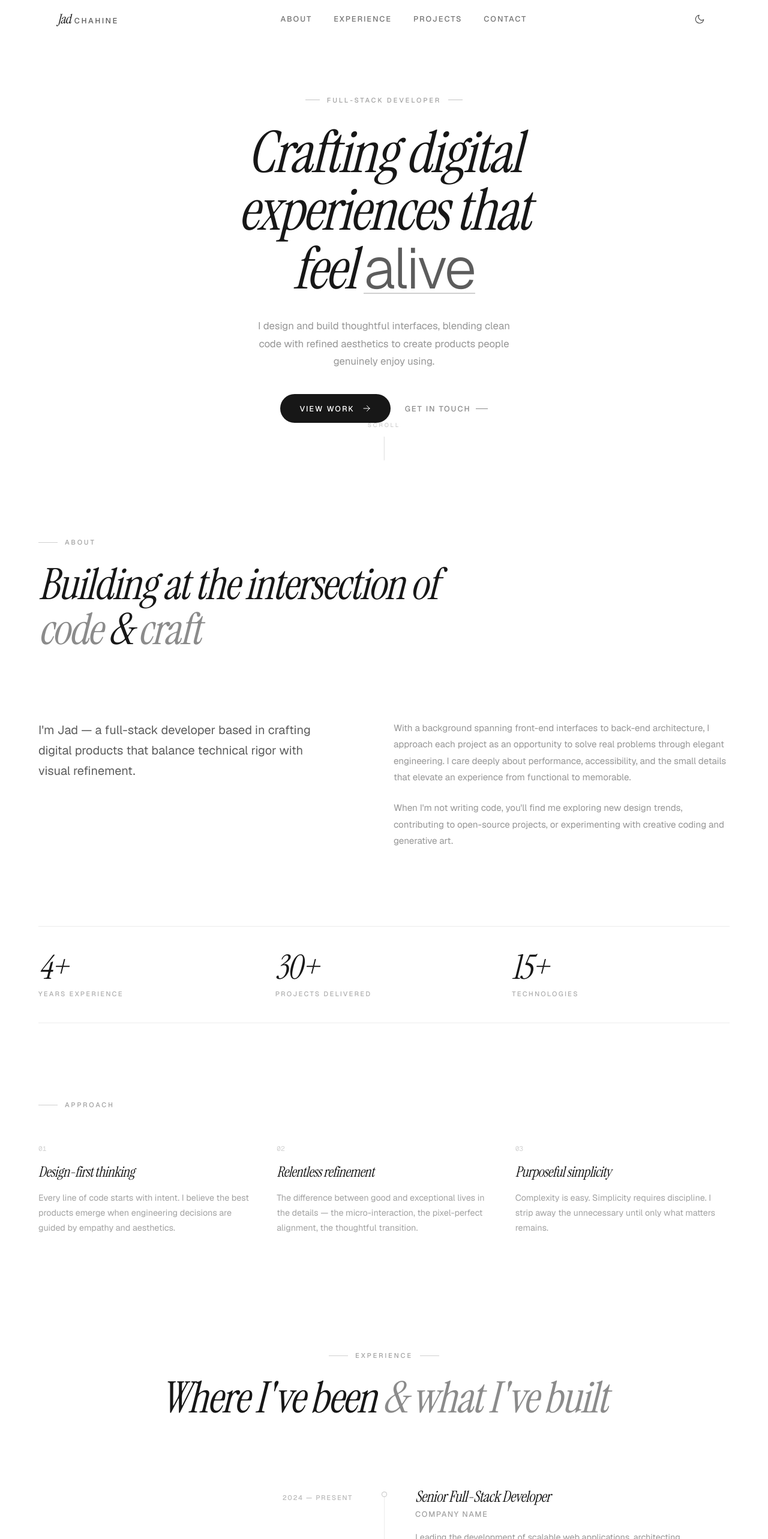
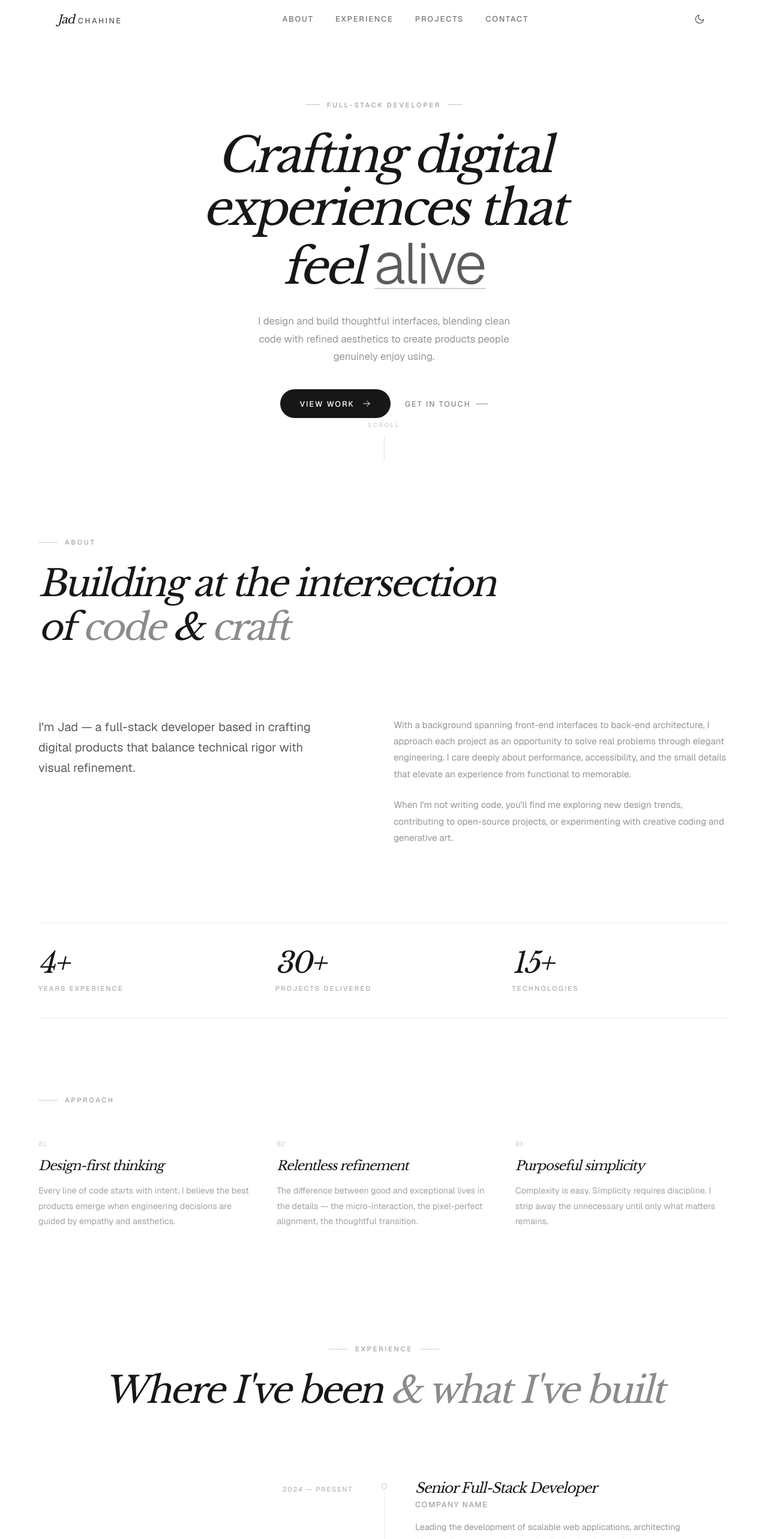
Before and after one commit to jadchahine111/portfolio-2, a Next.js app: page / in a window 1280 px wide. Shown: the top 2566 px of the page at 60% size. Built offline with nearby package versions, Linux system fonts and the light colour scheme.

Commit message:
Update font styles across multiple components to use Libre Baskerville instead of Instrument Serif. Adjust text sizes and spacing for improved visual consistency in AboutSection, ContactSection, ExperienceSection, Footer, Header, HeroSection, ProjectsSection, and SummariesCTA.

```diff
--- a/app/globals.css
+++ b/app/globals.css
@@ -17,7 +17,7 @@
   --color-foreground: var(--foreground);
   --font-sans: var(--font-geist-sans);
   --font-mono: var(--font-geist-mono);
-  --font-serif: var(--font-instrument-serif);
+  --font-serif: var(--font-libre-baskerville);
 }
 
 body {
--- a/components/about-section.tsx
+++ b/components/about-section.tsx
@@ -78,7 +78,7 @@ export function AboutSection() {
           </div>
 
           <h2
-            className={`font-serif text-[clamp(2.2rem,6vw,4.5rem)] italic leading-[1.05] tracking-tight text-foreground max-w-3xl transition-all duration-700 ease-out ${
+            className={`font-serif italic text-[clamp(1.9rem,5vw,3.8rem)] leading-[1.2] tracking-tighter text-foreground max-w-3xl transition-all duration-700 ease-out ${
               headingVisible
                 ? "opacity-100 translate-y-0"
                 : "opacity-0 translate-y-8"
@@ -160,7 +160,7 @@ export function AboutSection() {
                 }`}
                 style={{ transitionDelay: `${200 + i * 120}ms` }}
               >
-                <span className="block font-serif text-[clamp(2.5rem,5vw,3.5rem)] italic leading-none tracking-tight text-foreground">
+                <span className="block font-serif italic text-[clamp(2.1rem,4.5vw,3rem)] leading-[1.1] tracking-tighter text-foreground">
                   {stat.value}
                 </span>
                 <span className="mt-2 block text-[0.7rem] font-medium uppercase tracking-[0.2em] text-foreground/35">
@@ -206,7 +206,7 @@ export function AboutSection() {
                 <span className="block text-[0.7rem] font-mono text-foreground/20 mb-4">
                   {item.number}
                 </span>
-                <h3 className="font-serif text-[1.35rem] sm:text-[1.5rem] italic tracking-tight text-foreground mb-4 leading-[1.2]">
+                <h3 className="font-serif italic text-[1.2rem] sm:text-[1.35rem] tracking-tighter text-foreground mb-4 leading-[1.2]">
                   {item.title}
                 </h3>
                 <p className="text-[0.9rem] leading-[1.75] text-foreground/40">
@@ -220,7 +220,7 @@ export function AboutSection() {
         {/* Closing statement — commented out for now */}
         {/* <div ref={closing.ref} className="mt-28 sm:mt-36 max-w-2xl mx-auto text-center">
           <p
-            className={`font-serif text-[clamp(1.4rem,3.5vw,2rem)] italic leading-[1.45] tracking-tight text-foreground/70 transition-all duration-700 ease-out ${
+            className={`font-serif italic text-[clamp(1.2rem,3vw,1.75rem)] leading-[1.45] tracking-tighter text-foreground/70 transition-all duration-700 ease-out ${
               closing.visible
                 ? "opacity-100 translate-y-0"
                 : "opacity-0 translate-y-6"
--- a/components/contact-section.tsx
+++ b/components/contact-section.tsx
@@ -109,7 +109,7 @@ export function ContactSection() {
           </div>
 
           <h2
-            className={`font-serif text-[clamp(2.2rem,6vw,4.5rem)] italic leading-[1.05] tracking-tight text-foreground max-w-3xl transition-all duration-700 ease-out ${
+            className={`font-serif italic text-[clamp(1.9rem,5vw,3.8rem)] leading-[1.2] tracking-tighter text-foreground max-w-3xl transition-all duration-700 ease-out ${
               heading.visible
                 ? "opacity-100 translate-y-0"
                 : "opacity-0 translate-y-8"
--- a/components/experience-section.tsx
+++ b/components/experience-section.tsx
@@ -70,7 +70,7 @@ function ExperienceContent({
 }) {
   return (
     <div className={align === "left" ? "md:text-right" : "md:text-left"}>
-      <h3 className="font-serif text-[1.35rem] sm:text-[1.6rem] italic tracking-tight text-foreground leading-[1.2] mb-1">
+      <h3 className="font-serif italic text-[1.2rem] sm:text-[1.45rem] tracking-tighter text-foreground leading-[1.2] mb-1">
         {experience.role}
       </h3>
 
@@ -213,7 +213,7 @@ export function ExperienceSection() {
           </div>
 
           <h2
-            className={`font-serif text-[clamp(2.2rem,6vw,4.5rem)] italic leading-[1.05] tracking-tight text-foreground transition-all duration-700 ease-out ${
+            className={`font-serif italic text-[clamp(1.9rem,5vw,3.8rem)] leading-[1.2] tracking-tighter text-foreground transition-all duration-700 ease-out ${
               headingVisible
                 ? "opacity-100 translate-y-0"
                 : "opacity-0 translate-y-8"
--- a/components/footer.tsx
+++ b/components/footer.tsx
@@ -58,7 +58,7 @@ export function Footer() {
               href="/"
               className="group inline-flex items-baseline gap-1.5"
             >
-              <span className="font-serif text-[1.35rem] italic tracking-tight text-foreground transition-opacity group-hover:opacity-70">
+              <span className="font-serif italic text-[1.2rem] tracking-tighter text-foreground transition-opacity group-hover:opacity-70">
                 Jad
               </span>
               <span className="text-[0.8rem] font-medium uppercase tracking-[0.2em] text-foreground/70 transition-opacity group-hover:opacity-70">
--- a/components/header.tsx
+++ b/components/header.tsx
@@ -1,8 +1,10 @@
 "use client";
 
 import { useTheme } from "next-themes";
-import { useEffect, useState, useRef } from "react";
+import { useEffect, useState, useRef, useSyncExternalStore } from "react";
 import Link from "next/link";
+
+const emptySubscribe = () => () => {};
 
 const navItems = [
   { label: "About", href: "#about" },
@@ -13,12 +15,10 @@ const navItems = [
 
 export function Header() {
   const { resolvedTheme, setTheme } = useTheme();
-  const [mounted, setMounted] = useState(false);
+  const mounted = useSyncExternalStore(emptySubscribe, () => true, () => false);
   const [mobileOpen, setMobileOpen] = useState(false);
   const [scrolled, setScrolled] = useState(false);
   const menuRef = useRef<HTMLDivElement>(null);
-
-  useEffect(() => setMounted(true), []);
 
   useEffect(() => {
     const onScroll = () => setScrolled(window.scrollY > 10);
@@ -101,7 +101,7 @@ export function Header() {
               className="group relative flex items-baseline gap-1.5"
               onClick={() => setMobileOpen(false)}
             >
-              <span className="font-serif text-[1.35rem] italic tracking-tight text-foreground transition-opacity group-hover:opacity-70">
+              <span className="font-serif italic text-[1.2rem] tracking-tighter text-foreground transition-opacity group-hover:opacity-70">
                 Jad
               </span>
               <span className="text-[0.8rem] font-medium uppercase tracking-[0.2em] text-foreground/70 transition-opacity group-hover:opacity-70">
@@ -137,7 +137,7 @@ export function Header() {
               {/* Theme toggle */}
               <button
                 onClick={() => setTheme(isDark ? "light" : "dark")}
-                className="relative flex h-9 w-9 items-center justify-center rounded-full transition-colors hover:bg-foreground/[0.06] cursor-pointer"
+                className="relative flex h-9 w-9 items-center justify-center rounded-full transition-colors hover:bg-foreground/6 cursor-pointer"
                 aria-label="Toggle theme"
               >
                 {mounted ? (
@@ -193,7 +193,7 @@ export function Header() {
               {/* Mobile hamburger */}
               <button
                 onClick={() => setMobileOpen((v) => !v)}
-                className="relative flex h-9 w-9 items-center justify-center rounded-full transition-colors hover:bg-foreground/[0.06] cursor-pointer md:hidden"
+                className="relative flex h-9 w-9 items-center justify-center rounded-full transition-colors hover:bg-foreground/6 cursor-pointer md:hidden"
                 aria-label={mobileOpen ? "Close menu" : "Open menu"}
                 aria-expanded={mobileOpen}
               >
@@ -248,10 +248,10 @@ export function Header() {
                   <span className="text-[0.7rem] font-mono text-foreground/30 tabular-nums">
                     {String(i + 1).padStart(2, "0")}
                   </span>
-                  <span className="font-serif text-[2.2rem] italic text-foreground/90 transition-colors group-hover:text-foreground tracking-tight">
+                  <span className="font-serif italic text-[1.9rem] text-foreground/90 transition-colors group-hover:text-foreground tracking-tighter">
                     {item.label}
                   </span>
-                  <span className="flex-1 h-px bg-foreground/[0.06] mx-4" />
+                  <span className="flex-1 h-px bg-foreground/6 mx-4" />
                   <svg
                     className="w-4 h-4 text-foreground/20 transition-all group-hover:text-foreground/60 group-hover:translate-x-1"
                     fill="none"
@@ -271,7 +271,7 @@ export function Header() {
 
             {/* Bottom info on mobile */}
             <div
-              className="menu-item-enter absolute bottom-12 left-8 right-8 flex items-center justify-between border-t border-foreground/[0.06] pt-6"
+              className="menu-item-enter absolute bottom-12 left-8 right-8 flex items-center justify-between border-t border-foreground/6 pt-6"
               style={{ animationDelay: `${80 + navItems.length * 60 + 40}ms` }}
             >
               <span className="text-[0.7rem] uppercase tracking-[0.2em] text-foreground/30">
--- a/components/hero-section.tsx
+++ b/components/hero-section.tsx
@@ -32,7 +32,7 @@ export function HeroSection() {
         {/* Main headline */}
         <h1>
           <span
-            className={`block font-serif text-[clamp(3rem,9vw,6rem)] italic leading-none tracking-tight text-foreground transition-all duration-700 ease-out ${
+            className={`block font-serif italic text-[clamp(2.5rem,8vw,5rem)] leading-[1.1] tracking-tighter text-foreground transition-all duration-700 ease-out ${
               visible ? "opacity-100 translate-y-0" : "opacity-0 translate-y-8"
             }`}
             style={{ transitionDelay: "350ms" }}
@@ -40,7 +40,7 @@ export function HeroSection() {
             Crafting digital
           </span>
           <span
-            className={`block font-serif text-[clamp(3rem,9vw,6rem)] italic leading-none tracking-tight text-foreground transition-all duration-700 ease-out ${
+            className={`block font-serif italic text-[clamp(2.5rem,8vw,5rem)] leading-[1.1] tracking-tighter text-foreground transition-all duration-700 ease-out ${
               visible ? "opacity-100 translate-y-0" : "opacity-0 translate-y-8"
             }`}
             style={{ transitionDelay: "480ms" }}
@@ -53,7 +53,7 @@ export function HeroSection() {
             }`}
             style={{ transitionDelay: "610ms" }}
           >
-            <span className="font-serif text-[clamp(3rem,9vw,6rem)] italic leading-none tracking-tight text-foreground">
+            <span className="font-serif italic text-[clamp(2.5rem,8vw,5rem)] leading-[1.1] tracking-tighter text-foreground">
               feel{" "}
             </span>
             <span className="relative">
--- a/components/projects-section.tsx
+++ b/components/projects-section.tsx
@@ -225,7 +225,7 @@ export function ProjectsSection() {
 
           <div className="flex items-end justify-between gap-8">
             <h2
-              className={`font-serif text-[clamp(2.2rem,6vw,4.5rem)] italic leading-[1.05] tracking-tight text-foreground max-w-3xl transition-all duration-700 ease-out ${
+              className={`font-serif italic text-[clamp(1.9rem,5vw,3.8rem)] leading-[1.2] tracking-tighter text-foreground max-w-3xl transition-all duration-700 ease-out ${
                 headingVisible
                   ? "opacity-100 translate-y-0"
                   : "opacity-0 translate-y-8"
@@ -322,7 +322,7 @@ export function ProjectsSection() {
                     <div className="absolute inset-0 bg-linear-to-br from-foreground/2 via-transparent to-foreground/4" />
 
                     <div className="absolute inset-0 flex items-center justify-center">
-                      <span className="font-serif italic text-[clamp(7rem,18vw,12rem)] leading-none text-foreground/4 select-none transition-all duration-700 group-hover:text-foreground/[0.07] group-hover:scale-105">
+                      <span className="font-serif italic text-[clamp(6rem,16vw,10rem)] leading-[1.1] text-foreground/4 select-none transition-all duration-700 group-hover:text-foreground/[0.07] group-hover:scale-105">
                         {num}
                       </span>
                     </div>
@@ -354,7 +354,7 @@ export function ProjectsSection() {
                       <div className="h-px flex-1 bg-foreground/6 group-hover:bg-foreground/12 transition-colors duration-500" />
                     </div>
 
-                    <h3 className="font-serif text-[1.35rem] sm:text-[1.5rem] italic tracking-tight text-foreground leading-[1.15] mb-3">
+                    <h3 className="font-serif italic text-[1.2rem] sm:text-[1.35rem] tracking-tighter text-foreground leading-[1.15] mb-3">
                       {project.title}
                     </h3>
 
--- a/components/summaries-cta.tsx
+++ b/components/summaries-cta.tsx
@@ -150,7 +150,7 @@ export function SummariesCTA() {
               </div>
 
               <h2
-                className={`font-serif text-[clamp(1.8rem,4vw,3rem)] italic leading-[1.1] tracking-tight text-foreground mb-5 transition-all duration-700 ease-out ${
+                className={`font-serif italic text-[clamp(1.5rem,3.5vw,2.5rem)] leading-[1.1] tracking-tighter text-foreground mb-5 transition-all duration-700 ease-out ${
                   content.visible
                     ? "opacity-100 translate-y-0"
                     : "opacity-0 translate-y-8"
```
Also changed, not shown: app/layout.tsx (+5 -5 lines).
